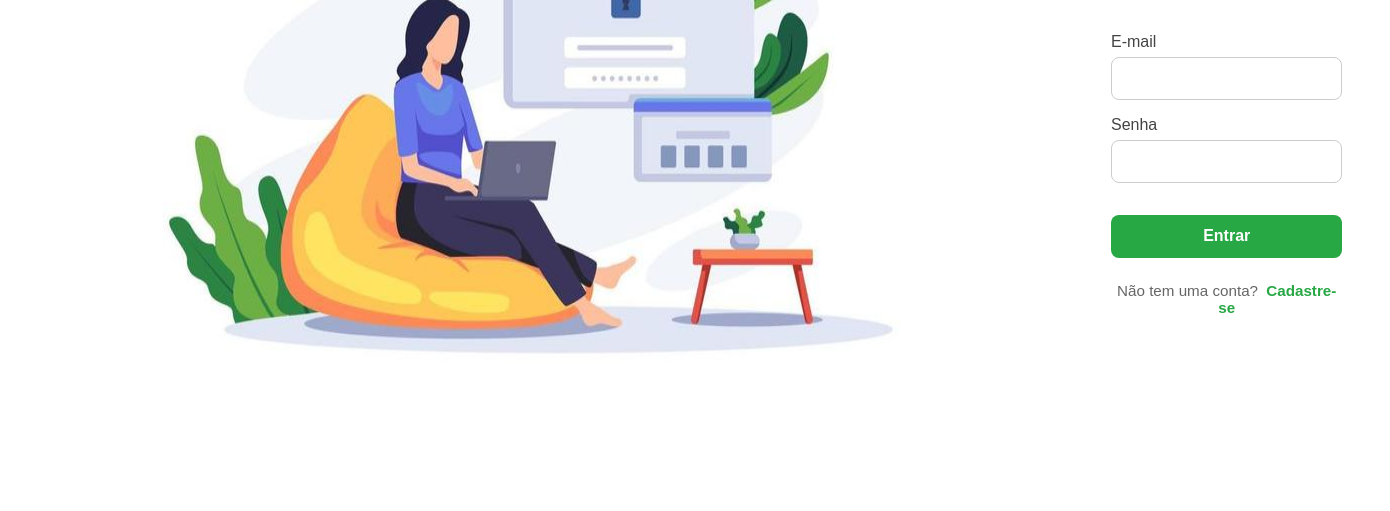
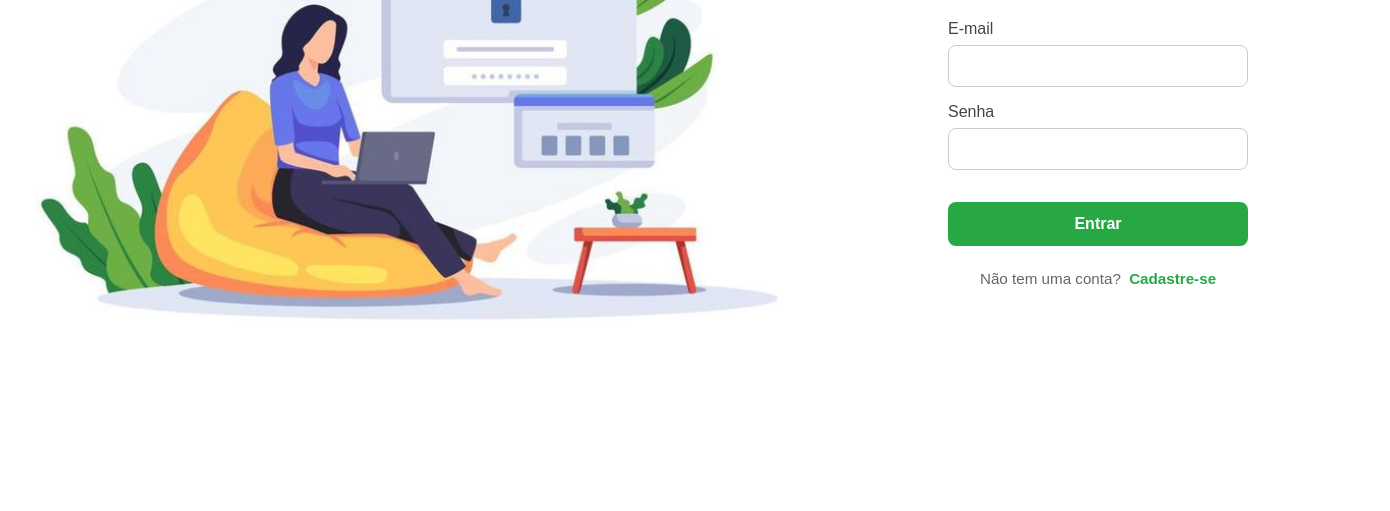
Before and after one commit to Senuuun/MotoVerde, a plain HTML site: page login/index.html in a window 1280 px wide. Shown: the part 289-800 px from the top of the page, 1390 px wide, since content can reach past the window. Drawn offline with Linux system fonts and the light colour scheme; files whose address does not match are found by name.

Commit message:
Atualização nas cores e espaçamentos

```diff
--- a/home/home.css
+++ b/home/home.css
@@ -2,7 +2,7 @@
     margin: 0;
     padding: 0;
     box-sizing: border-box;
-    font-family: 'Abel', sans-serif;
+    font-family: 'Segoe UI', Tahoma, Geneva, Verdana, sans-serif;
 }
 
   .home {
@@ -17,6 +17,7 @@
     background-color: transparent; /* Fundo transparente, sem cor de fundo */
     padding: 15px 20px;            /* Mesmo espaçamento interno que o botão roxo */
     border-radius: 20px;           /* Bordas arredondadas iguais ao botão roxo */
+    margin-top: 1.5rem;
   }
 
   #homes {
@@ -25,6 +26,7 @@
   }
 
   #homes .home-texto {
+    color: #555;
     width: 30em;
     text-align: left;
   }
@@ -43,7 +45,7 @@
   #branco {
     color: #333;
     padding-top: 3em;
-    background-color: whitesmoke;
+
     display: flex;
     flex-direction: column;
     align-items: center;
@@ -51,7 +53,7 @@
 
   .secao-branca {
     display: flex;
-    gap: 8em;
+    gap: 5em;
     padding: 4em 1em;
   }
 
@@ -100,12 +102,16 @@
     color: #333;
   }
 
+  .texto-verde p {
+    color: #555;
+  }
+
   #floripa {
     width: 30em;
     border-radius: 12px;
   }
 
-  .rodape {
+  footer {
   padding: 1.5rem;
   text-align: center;
   font-family: Arial, sans-serif;
--- a/login/login.css
+++ b/login/login.css
@@ -1,21 +1,24 @@
 .login-wrapper {
     display: flex;
+    flex-wrap: wrap;
+    justify-content: center;
+    align-items: center;
+    min-height: 100vh;
+    gap: 10rem;
+    padding: 2rem;
     font-family: 'Segoe UI', Tahoma, Geneva, Verdana, sans-serif;
-    width: 1vw;
-    justify-content: space-around;
   }
 
   #login-image {
-    width: 65em;
-    margin-top: 20vh;
-    margin-left: 20vh;
-    margin-right: 20vh;
+    max-width: 100%;
+    max-width: 850px;
+    height: auto;
+    flex: 1 1 300px;
   }
 
   .login-formulario {
-    flex: 1;
-    padding: 3rem;
-    padding-top: 25vh;
+    flex: 1 1 250px;
+    max-width: 300px;
     display: flex;
     flex-direction: column;
     justify-content: center;
```
Also changed, not shown: home/index.html (+0 -2 lines).
